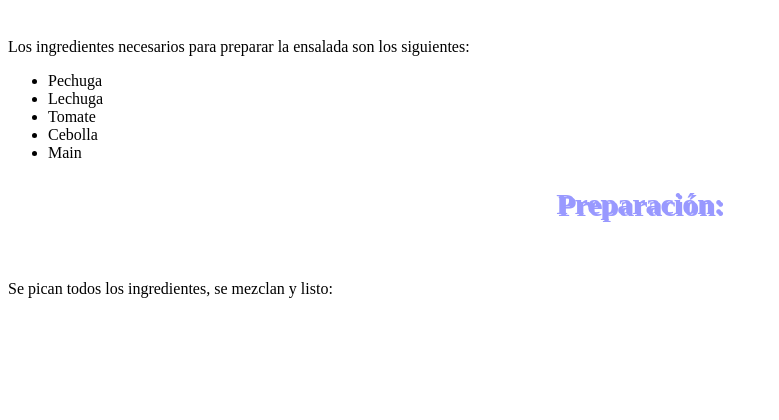
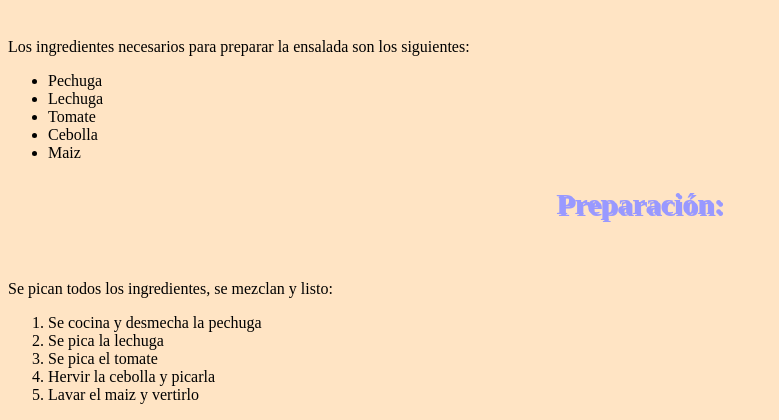
Before and after one commit to C4rlos9559/aspirantes-mir-html-y-css, a plain HTML site: page ejercicio1-html-y-css/index.html in a window 1280 px wide. Shown: the part 604-1024 px from the top of the page, without its empty margins (0-779 px from the left). Before the commit the page ends 918 px from the top, so only its background shows below. Drawn offline with Linux system fonts and the light colour scheme.

Commit message:
Bonus:lista ordenada

```diff
--- a/ejercicio1-html-y-css/index.html
+++ b/ejercicio1-html-y-css/index.html
@@ -26,13 +26,20 @@
             <li>Lechuga</li>
             <li>Tomate</li>
             <li>Cebolla</li>
-            <li>Main</li>
+            <li>Maiz</li>
         </ul>
         <h2>Preparación:</h2>
         <br/>
         <p>
             Se pican todos los ingredientes, se mezclan y listo:
         </p>
+        <ol>
+            <li>Se cocina y desmecha la pechuga</li>
+            <li>Se pica la lechuga</li>
+            <li>Se pica el tomate</li>
+            <li>Hervir la cebolla y picarla</li>
+            <li>Lavar el maiz y vertirlo</li>
+        </ol>
     </div>
 </body>
 </html>
--- a/ejercicio1-html-y-css/styles.css
+++ b/ejercicio1-html-y-css/styles.css
@@ -10,3 +10,6 @@ h2 {
     text-shadow: 2px 2px;
     font-size: 30px;
 }
+body {
+    background-color: bisque;
+}
```
